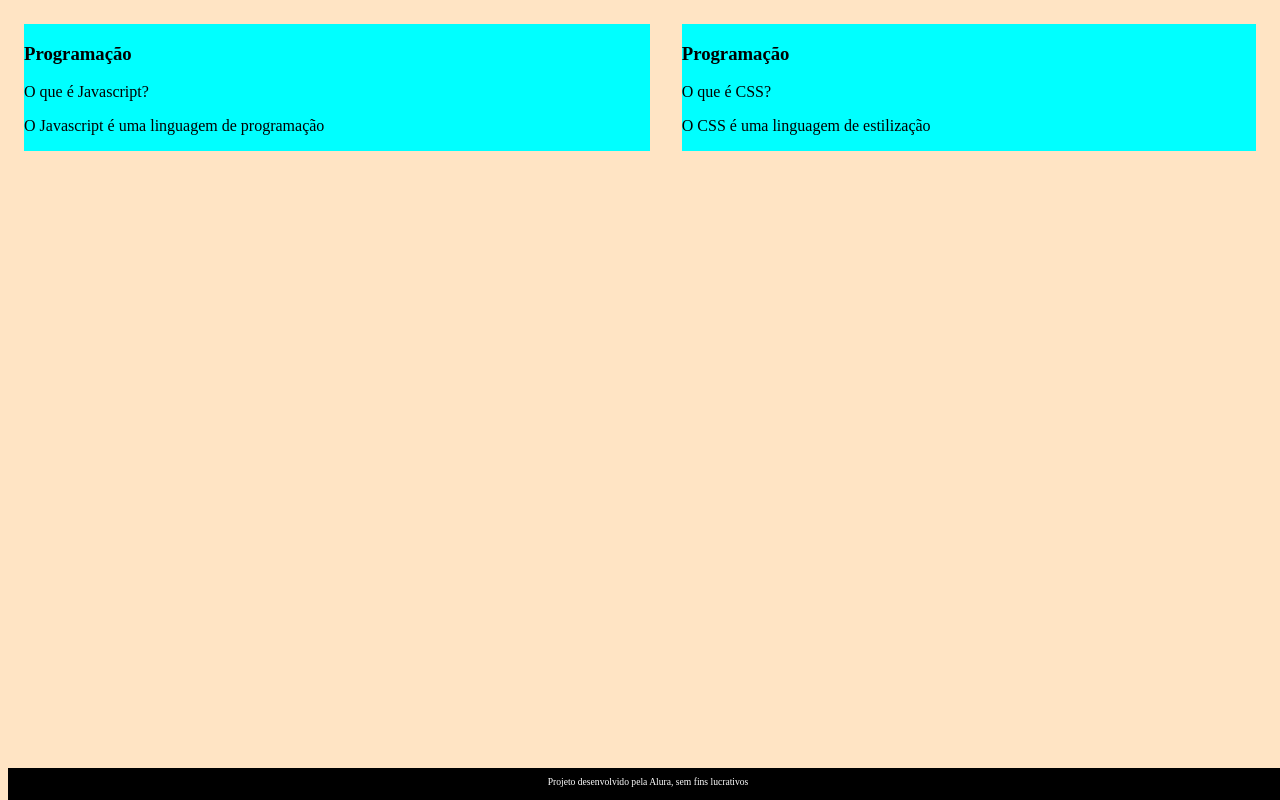
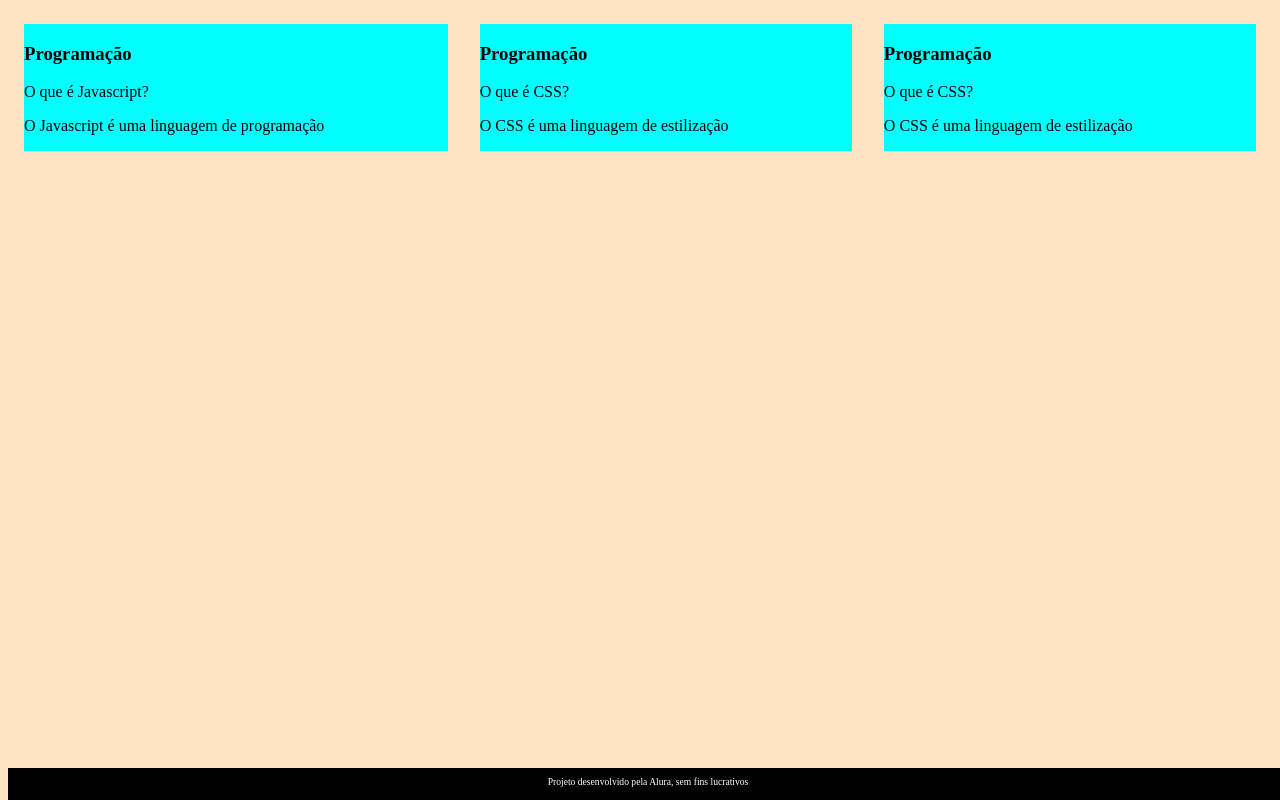
Before and after one commit to Professora-1/Flashcard, a plain HTML site: page index.html in a window 1280 px wide. Drawn offline with Linux system fonts and the light colour scheme.

Commit message:
novo cartão

```diff
--- a/index.html
+++ b/index.html
@@ -31,6 +31,17 @@
                    </div>
                </div>
            </article>
+           <article class="cartao">
+            <div class="cartao__conteudo">
+                       <h3>Programação</h3>
+                       <div class="cartao__conteudo__pegunta">
+                           <p>O que é CSS?</p>
+                       </div>
+                       <div class="cartap__conteudo__resposta">
+                           <p>O CSS é uma linguagem de estilização</p>
+                       </div>
+                   </div>
+               </article>
 </section>
     </main>
     <footer>
```
